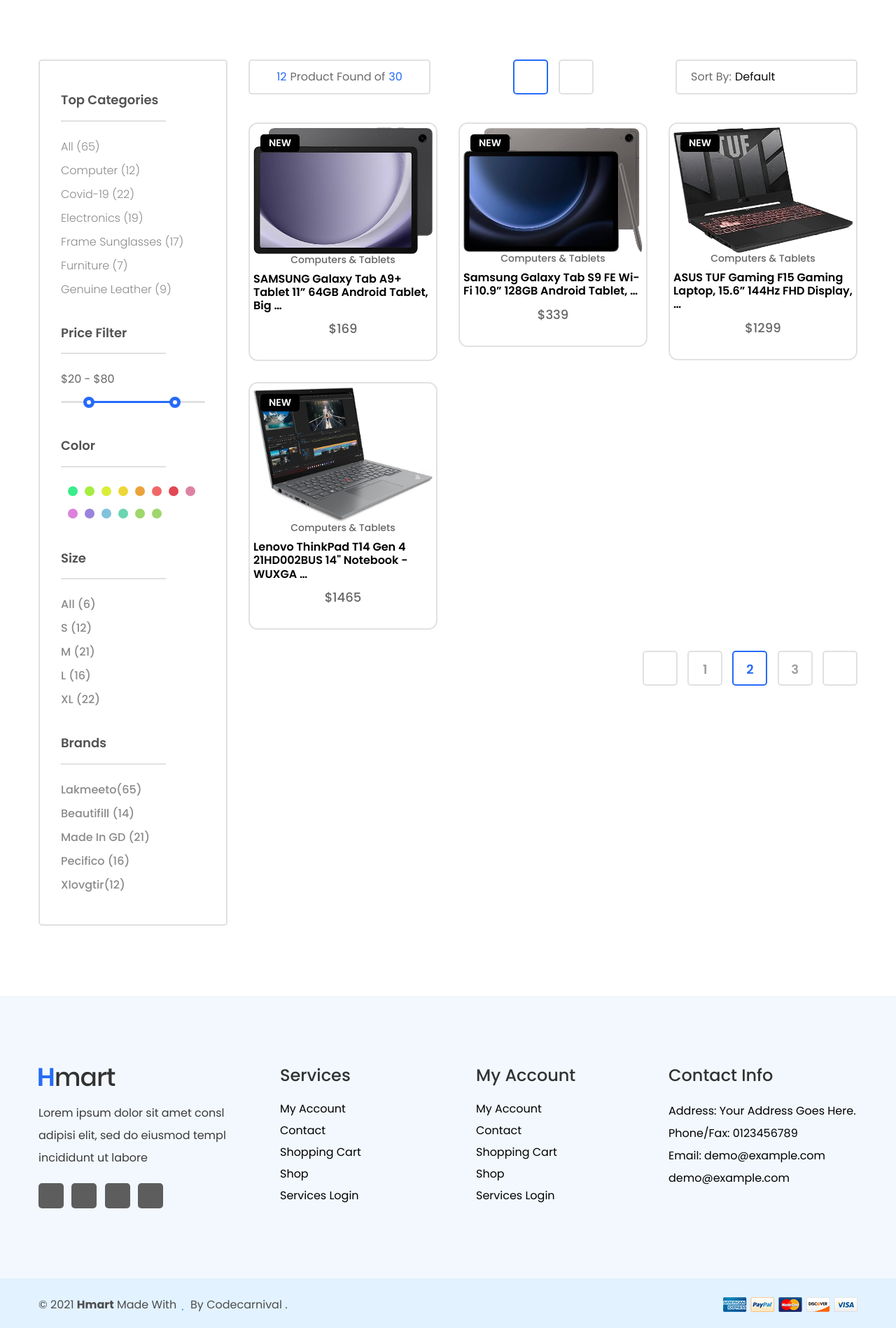
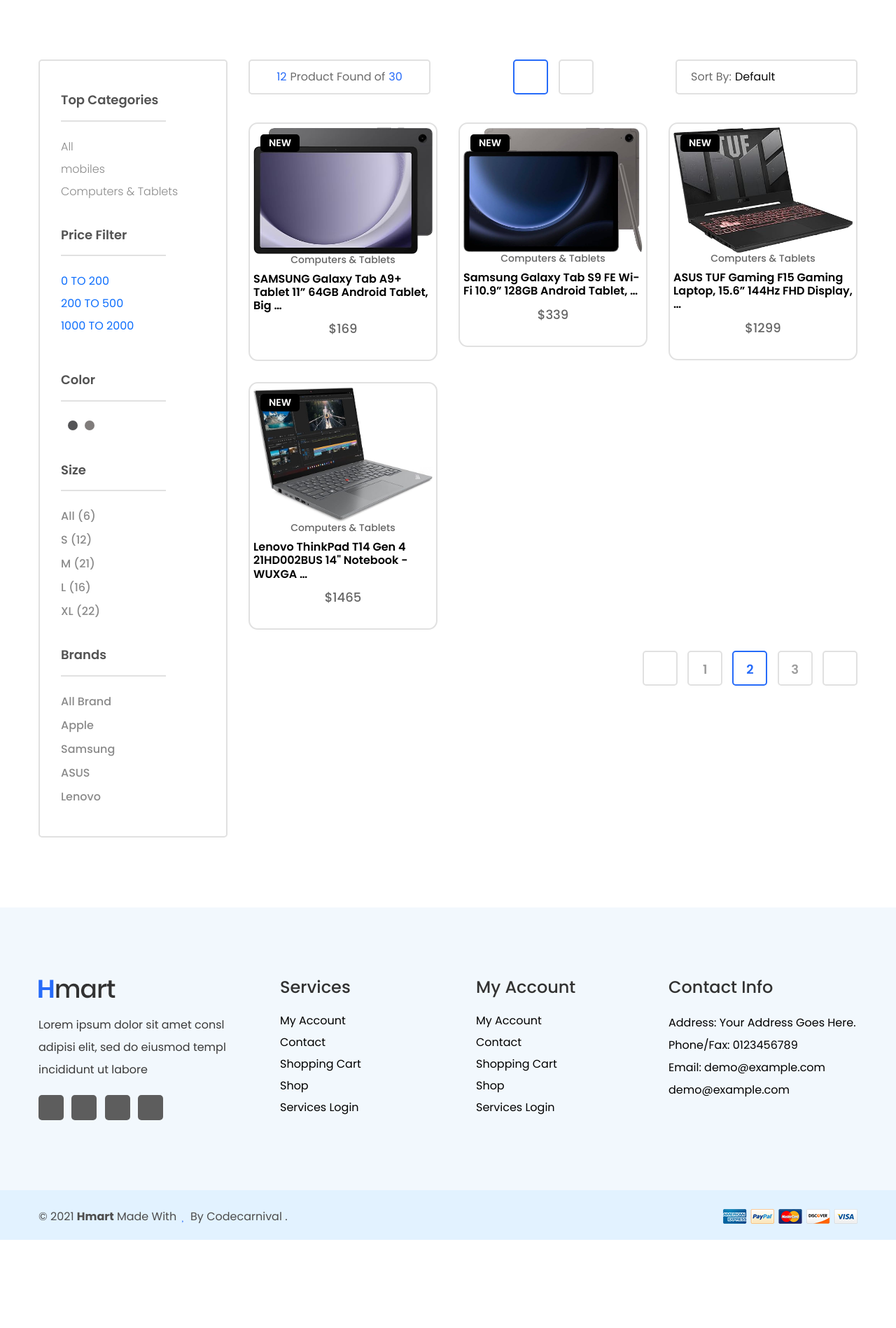
Before and after one commit to LaHuy136/Django-Ecommerce, a Django app: page /products/ in a window 1280 px wide. Shown: the part 208-2106 px from the top of the page at 70% size. After the commit the page ends 1980 px from the top, so only its background shows below. Run offline with Django 5.2, Linux system fonts and the light colour scheme; data comes from the database, SQL or seed files in the repository; some libraries are stand-ins or nearby versions; some web fonts are replaced.

Commit message:
fix categories, filter price, color, brand in product page

```diff
--- a/config/views.py
+++ b/config/views.py
@@ -1,5 +1,5 @@
 from django.shortcuts import render, redirect
-from E_Shop.models import Product
+from E_Shop.models import Product, Categoires, Filter_Price, Color, Brand
 
 def BASE(request):
     return render(request, 'main/base.html')
@@ -15,9 +15,17 @@
 
 def PRODUCT(request):
     product = Product.objects.all()
+    categories = Categoires.objects.all()
+    filter_price = Filter_Price.objects.all()
+    color = Color.objects.all()
+    brand = Brand.objects.all()
 
     context = {
         'product': product,
+        'categories': categories,
+        'filter_price': filter_price,
+        'color': color,
+        'brand': brand,
     }
 
     return render(request, 'main/product.html',context)
--- a/templates/main/product.html
+++ b/templates/main/product.html
@@ -159,20 +159,10 @@
                         <h4 class="sidebar-title">Top Categories</h4>
                         <div class="sidebar-widget-category">
                             <ul>
-                                <li><a href="#" class="selected m-0"> All
-                                        <span>(65)</span> </a></li>
-                                <li><a href="#" class=""> Computer
-                                        <span>(12)</span> </a></li>
-                                <li><a href="#" class=""> Covid-19
-                                        <span>(22)</span> </a></li>
-                                <li><a href="#" class=""> Electronics
-                                        <span>(19)</span> </a></li>
-                                <li><a href="#" class=""> Frame Sunglasses
-                                        <span>(17)</span> </a></li>
-                                <li><a href="#" class=""> Furniture
-                                        <span>(7)</span> </a></li>
-                                <li><a href="#" class=""> Genuine Leather
-                                        <span>(9)</span> </a></li>
+                                <li><a href="#" class="selected m-0"> All</a></li>
+                                {%for cat in categories%}
+                                <li><a href="#" class="selected m-0"> {{cat.name}}</a></li>
+                                {%endfor%}
                             </ul>
                         </div>
                     </div>
@@ -181,9 +171,10 @@
                         <h4 class="sidebar-title">Price Filter</h4>
                         <div class="price-filter">
                             <div class="price-slider-amount">
-                                <input type="text" id="amount" class="p-0 h-auto lh-1" name="price" placeholder="Add Your Price" />
+                                {%for f_price in filter_price%}
+                                <li><a href="#" class="selected m-0"> {{f_price.price}}</a></li>
+                                {%endfor%}
                             </div>
-                            <div id="slider-range"></div>
                         </div>
                     </div>
                     <!-- Sidebar single item -->
@@ -191,20 +182,9 @@
                         <h4 class="sidebar-title">Color</h4>
                         <div class="sidebar-widget-color">
                             <ul class="d-flex flex-wrap">
-                                <li><a href="#" class="color-1"></a></li>
-                                <li><a href="#" class="color-2"></a></li>
-                                <li><a href="#" class="color-3"></a></li>
-                                <li><a href="#" class="color-4"></a></li>
-                                <li><a href="#" class="color-5"></a></li>
-                                <li><a href="#" class="color-6"></a></li>
-                                <li><a href="#" class="color-7"></a></li>
-                                <li><a href="#" class="color-8"></a></li>
-                                <li><a href="#" class="color-9"></a></li>
-                                <li><a href="#" class="color-10"></a></li>
-                                <li><a href="#" class="color-11"></a></li>
-                                <li><a href="#" class="color-12"></a></li>
-                                <li><a href="#" class="color-13"></a></li>
-                                <li><a href="#" class="color-14"></a></li>
+                                {% for col in color %}
+                                    <li><a href="#" style="background-color:  {{ col.code }}"></a></li>
+                                {% endfor %}
                             </ul>
                         </div>
                     </div>
@@ -231,11 +211,10 @@
                         <h4 class="sidebar-title">Brands</h4>
                         <div class="sidebar-widget-brand">
                             <ul>
-                                <li><a href="#" class="selected m-0"> Lakmeeto<span>(65)</span> </a></li>
-                                <li><a href="#" class=""> Beautifill <span>(14)</span></a></li>
-                                <li><a href="#" class=""> Made In GD <span>(21)</span></a></li>
-                                <li><a href="#" class=""> Pecifico <span>(16)</span></a></li>
-                                <li><a href="#" class=""> Xlovgtir<span>(12)</span></a></li>
+                                <li><a href="#" class="selected m-0"> All Brand</a></li>
+                                {%for i in brand%}
+                                <li><a href="#" class="">{{i.name}} </a></li>
+                                {%endfor%}
                             </ul>
                         </div>
                     </div>
```
